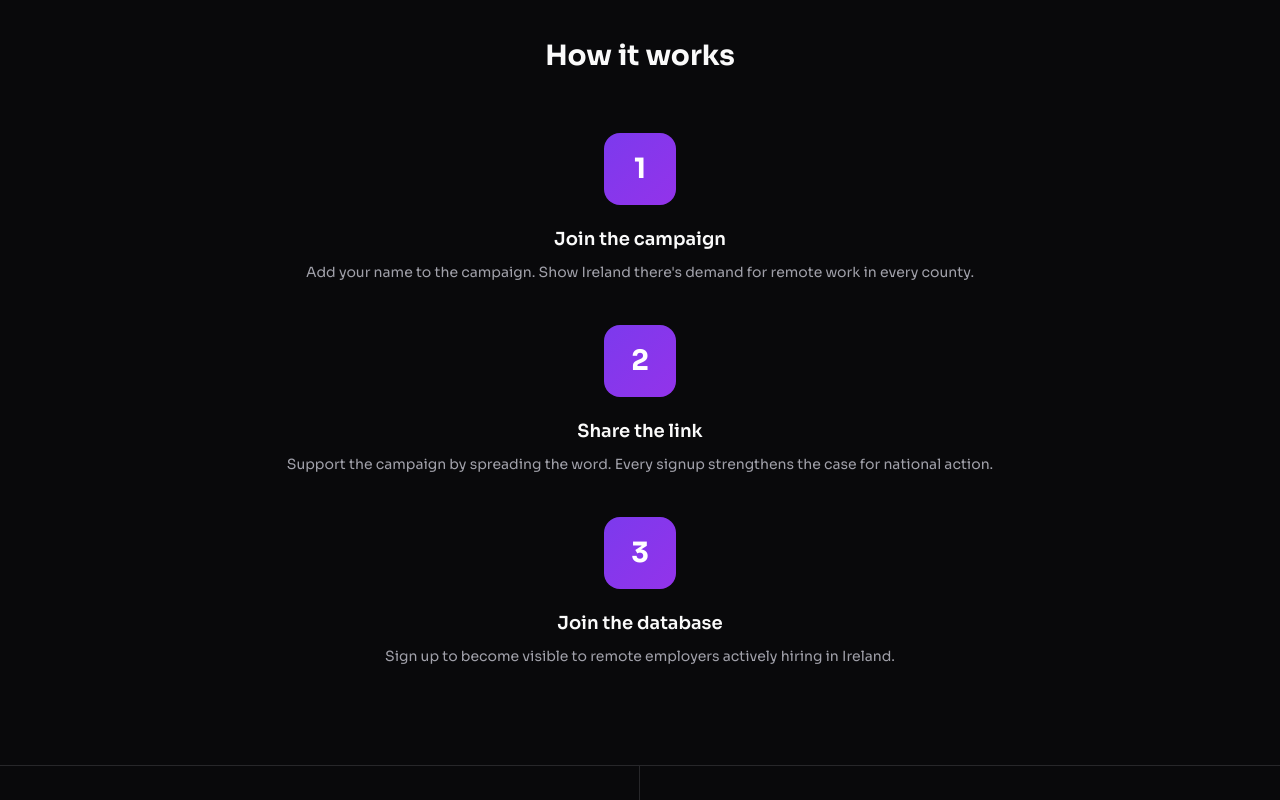
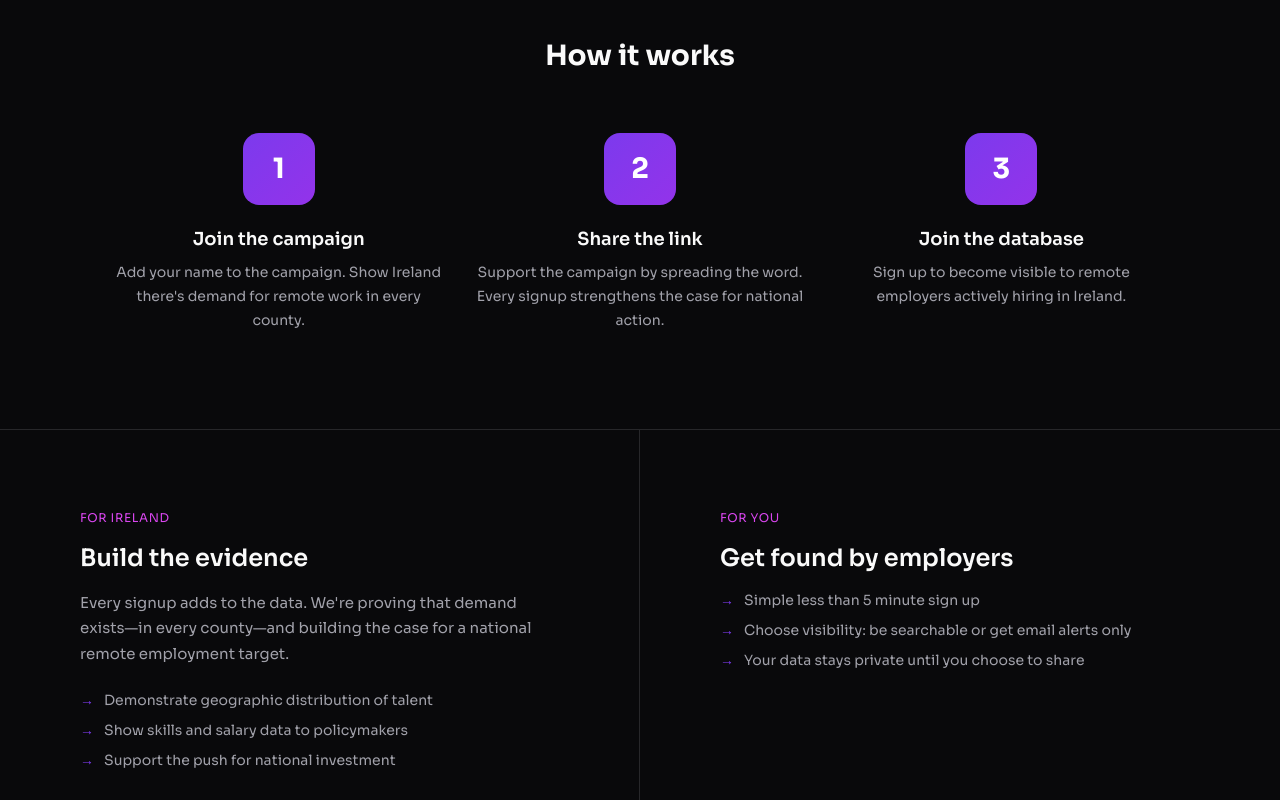
Before and after one commit to hello383/Sway, a Next.js app: page / in a window 1280 px wide. Shown: the part 1800-2600 px from the top of the page. Built offline with nearby package versions, Linux system fonts and the light colour scheme; no server answers; the database is empty.

Commit message:
Tighten up How it works section and ensure Follow campaign section is side-by-side on desktop

```diff
--- a/app/page.tsx
+++ b/app/page.tsx
@@ -433,7 +433,7 @@ export default function Home() {
       <section className="py-24 border-b border-[#27272a]">
         <div className="max-w-[1100px] mx-auto px-6">
           <h2 className="text-[28px] font-bold text-center mb-14">How it works</h2>
-          <div className="grid grid-cols-3 gap-12 md:grid-cols-1 md:gap-10">
+          <div className="grid grid-cols-3 gap-8 max-md:grid-cols-1 max-md:gap-10">
             <div className="text-center">
               <div className="w-[72px] h-[72px] mx-auto mb-5 bg-gradient-to-br from-[#7c3aed] to-[#9333ea] rounded-2xl flex items-center justify-center text-[28px] font-bold text-white">1</div>
               <h3 className="text-lg font-semibold mb-2">Join the campaign</h3>
@@ -501,7 +501,7 @@ export default function Home() {
           <p className="text-[17px] text-[#a1a1aa] mb-10 max-w-[560px] mx-auto">
             The national advocacy work is led by <a href="https://growremote.ie" target="_blank" rel="noopener noreferrer" className="text-[#7c3aed] hover:underline">Grow Remote</a>, Ireland's non-profit solving the problems of remote work.
           </p>
-          <div className="grid grid-cols-2 gap-4 max-w-[600px] mx-auto md:grid-cols-1">
+          <div className="grid grid-cols-2 gap-4 max-w-[600px] mx-auto max-md:grid-cols-1">
             <a
               href="https://www.irishtimes.com/business/work/2025/12/10/more-than-8000-submissions-made-on-right-to-request-remote-working/"
               target="_blank"
```
